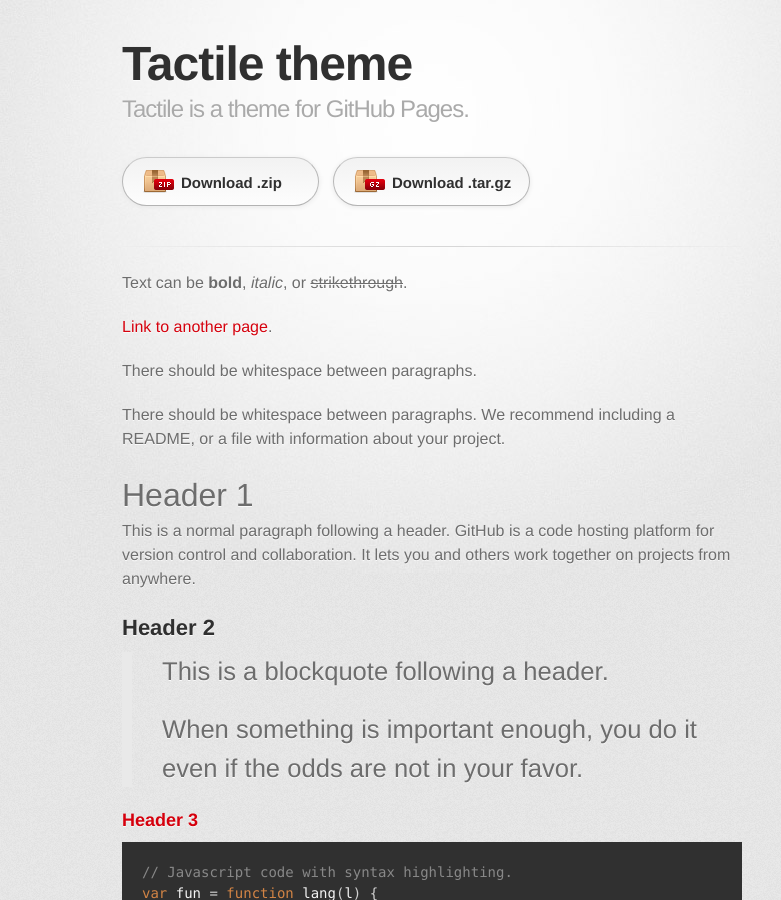
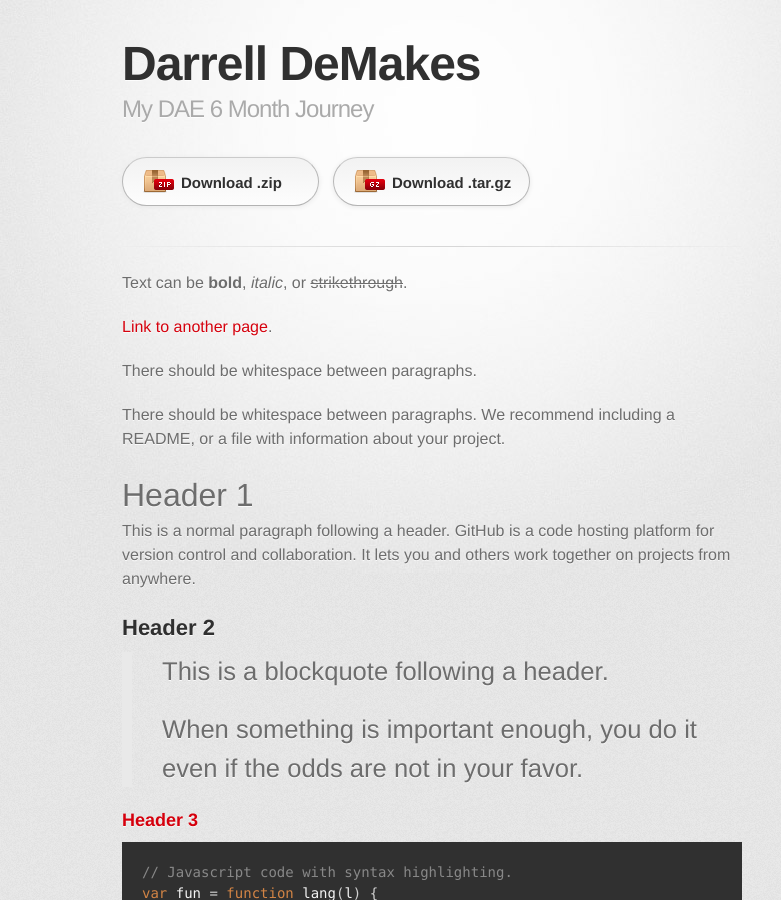
Before and after one commit to ddemakes/Darrell_DeMakes_6_Month_DAE, a Jekyll site: the page built from docs/index.md, in a window 1280 px wide and 900 px high. Shown: the whole window, without its empty margins (208-989 px from the left). Built offline with Jekyll 4.4.1, drawn with Linux system fonts in a browser that asks for light colours; some web fonts are replaced; some of the changed text lies outside the part shown.

Commit message:
Update site title and description in config

```diff
--- a/docs/_config.yml
+++ b/docs/_config.yml
@@ -1,5 +1,5 @@
-title: Tactile theme
-description: Tactile is a theme for GitHub Pages.
+title: Darrell DeMakes
+description: My DAE 6 Month Journey
 show_downloads: true
 google_analytics:
 theme: jekyll-theme-tactile
```
